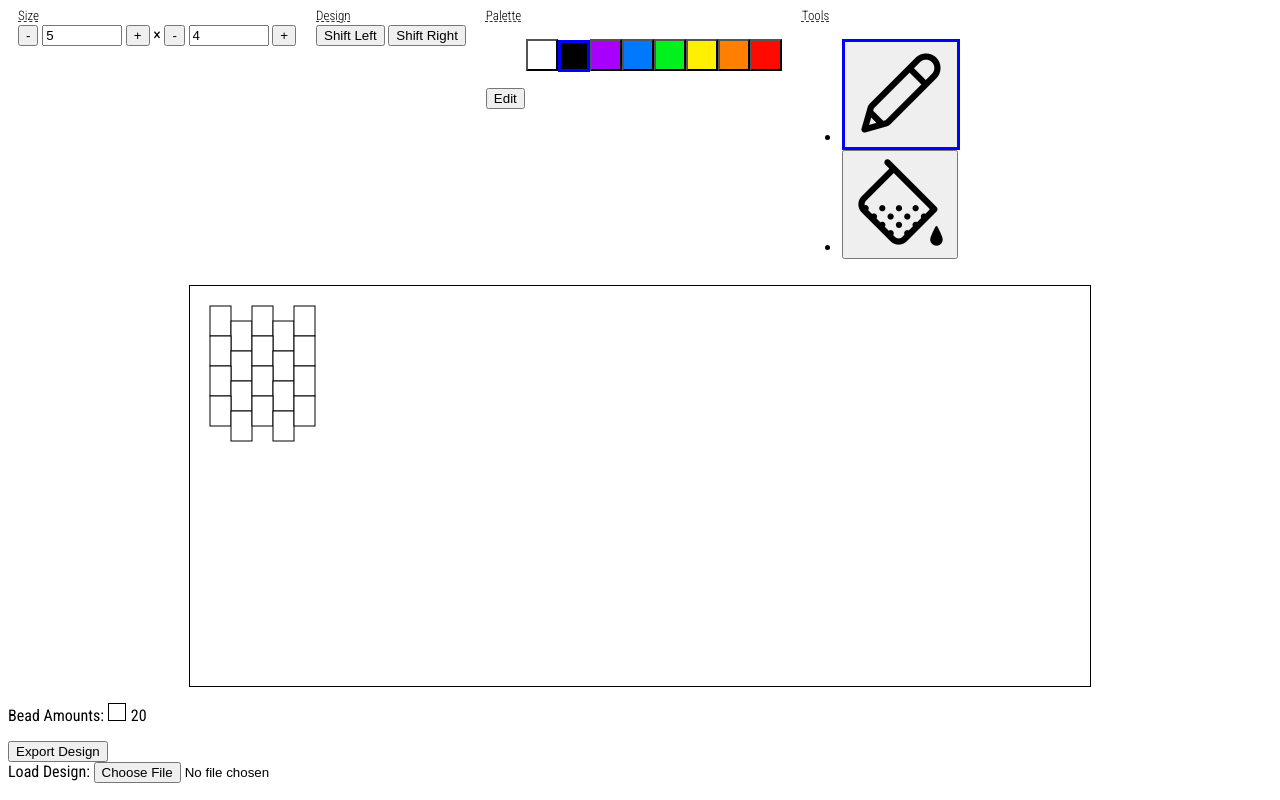
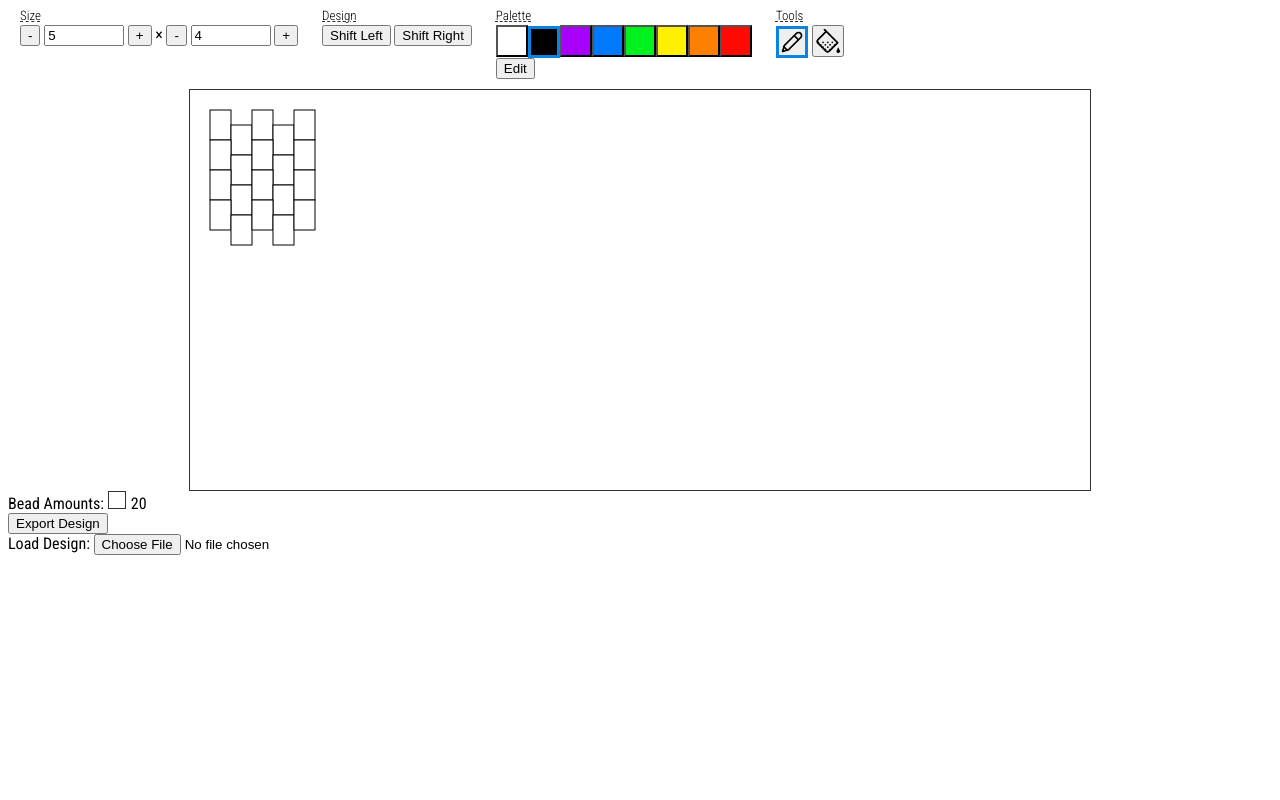
Before and after one commit to dospunk/kandi-designer, a website with bundled scripts: page public/index.html in a window 1280 px wide. Built offline with nearby package versions, Linux system fonts and the light colour scheme.

Commit message:
compiled CSS. Ignore this

```diff
--- a/public/css/index.css
+++ b/public/css/index.css
@@ -1,18 +1,93 @@
-@import 'palette.css';
-@import url('https://fonts.googleapis.com/css2?family=Roboto+Condensed:ital,wght@0,300;0,400;0,700;1,300;1,400;1,700&display=swap');
+@import url("https://fonts.googleapis.com/css2?family=Roboto+Condensed:ital,wght@0,300;0,400;0,700;1,300;1,400;1,700&display=swap");
+/* https://flatuicolors.com/palette/us */
+#edit-color-palette-container {
+  display: none;
+}
+
+#color-palette {
+  padding-left: 0;
+  margin-top: 0;
+  margin-bottom: 0;
+  list-style-type: none;
+}
+#color-palette > button {
+  width: 2rem;
+  height: 2rem;
+}
+
+#edit-color-palette {
+  padding-left: 0;
+  margin-top: 0;
+  margin-bottom: 0;
+  list-style-type: none;
+}
+#edit-color-palette input {
+  width: 2rem;
+  height: 2rem;
+}
+
+#tools-container {
+  padding-left: 0;
+  margin-top: 0;
+  margin-bottom: 0;
+  list-style-type: none;
+}
+#tools-container li {
+  display: inline;
+}
+#tools-container button {
+  width: 2rem;
+  height: 2rem;
+  padding: 0;
+}
+#tools-container button > img {
+  width: auto;
+  height: 100%;
+}
+
+menu {
+  padding-left: 0;
+  margin-top: 0;
+  margin-bottom: 0;
+  list-style-type: none;
+}
+
+#toolbar {
+  display: flex;
+  margin-bottom: 10px;
+  width: 100%;
+}
+
+.toolbar-section {
+  margin-left: 12px;
+  margin-right: 12px;
+}
+.toolbar-section > .toolbar-section-heading {
+  display: block;
+  font-size: small;
+  font-weight: lighter;
+  margin-bottom: 2px;
+  text-decoration: underline dashed #2d3436 1px;
+}
+
+#size-section input {
+  width: 72px;
+}
+
+.selected {
+  border: 3px solid #0984e3;
+}
 
 html, body {
   height: 90%;
 }
 
 body {
-	font-family: 'Roboto Condensed', sans-serif;
+  font-family: "Roboto Condensed", sans-serif;
 }
 
 #kandi-canvas {
-	border: 1px solid black;
-	/*display: block;
-	margin: auto;*/
+  border: 1px solid #2d3436;
 }
 
 #canvas-container {
@@ -22,72 +97,24 @@ body {
   justify-content: center;
 }
 
-#edit-color-palette-container {
-	display: none;
-}
-
 #bead-counts {
   padding-left: 0;
+  margin-top: 0;
+  margin-bottom: 0;
+  list-style-type: none;
   display: inline-block;
 }
-
-#bead-counts > li{
-	list-style-type: none;
+#bead-counts > li {
   display: inline-block;
   margin-right: 10px;
 }
 
 .bead-count-color-label {
-	display: inline-block;
-	border: 1px solid black;
   width: 1rem;
   height: 1rem;
+  display: inline-block;
+  border: 1px solid #2d3436;
   margin-right: 5px;
 }
 
-#color-palette > button {
-	width: 2rem;
-	height: 2rem;
-}
-
-#tools-container > button {
-	width: 2rem;
-	height: 2rem;
-	padding: 0;
-}
-
-#tools-container > button > img {
-	width: auto;
-	height: 100%;
-}
-
-.selected {
-	border: 3px solid blue;
-}
-
-menu {
-	padding-left: 0;
-	list-style-type: none;
-}
-
-#toolbar {
-	display: flex;
-	margin-bottom: 10px;
-}
-
-.toolbar-section {
-	margin-left: 10px;
-	margin-right: 10px;
-}
-
-.toolbar-section-heading {
-	display: block;
-	font-size: small;
-	font-weight: lighter;
-	margin-bottom: 2px;
-	text-decoration: underline dashed var(--black) 1px;
-}
-
-#size-section input {
-	width: 72px;
-}
+/*# sourceMappingURL=index.css.map */
--- a/public/css/palette.css
+++ b/public/css/palette.css
@@ -1,9 +1,3 @@
 /* https://flatuicolors.com/palette/us */
 
-
-:root {
-	--light-green: #55efc4;
-	--light-teal: #81ecec;
-	--light-blue: #74b9ff;
-	--black: #2d3436;
-}
+/*# sourceMappingURL=palette.css.map */
```
Also changed, not shown: 2 other files. Lines whose indentation alone changed are shown as unchanged.
